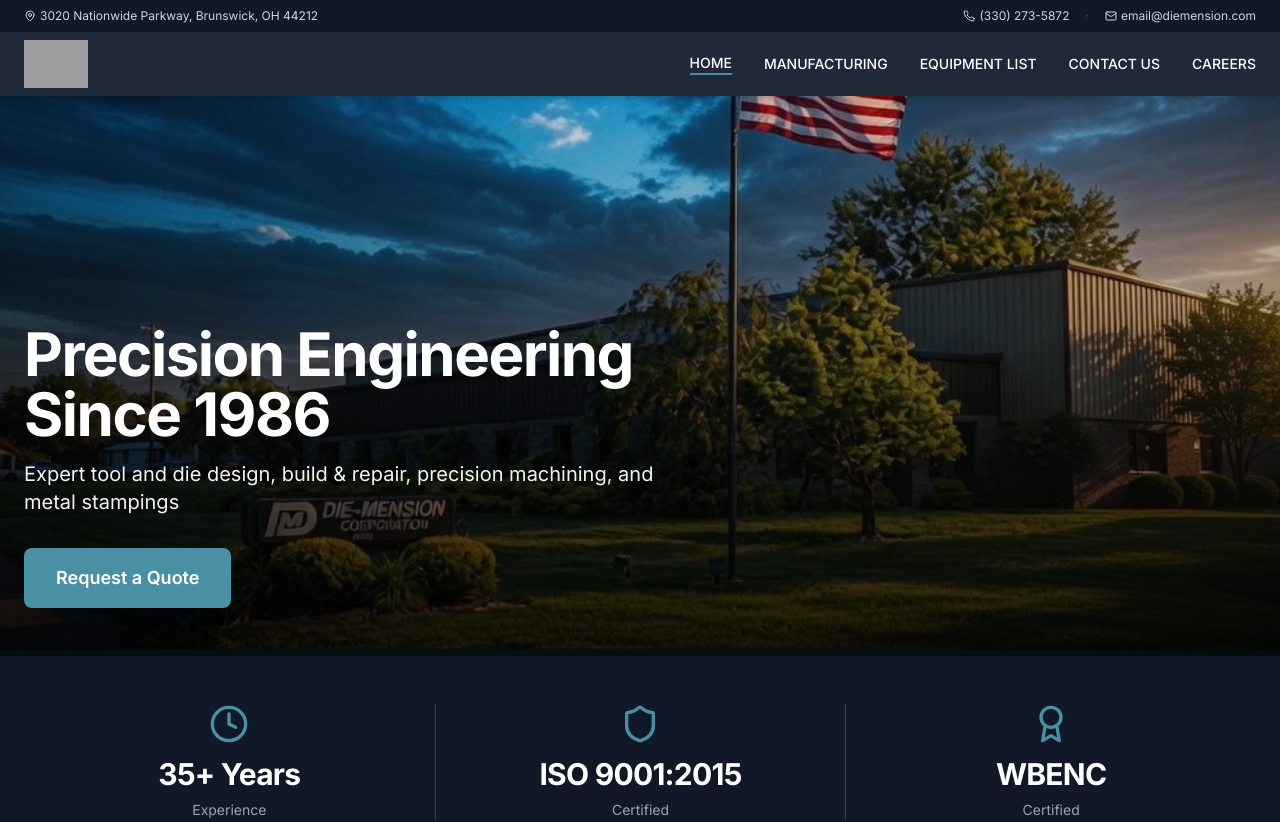
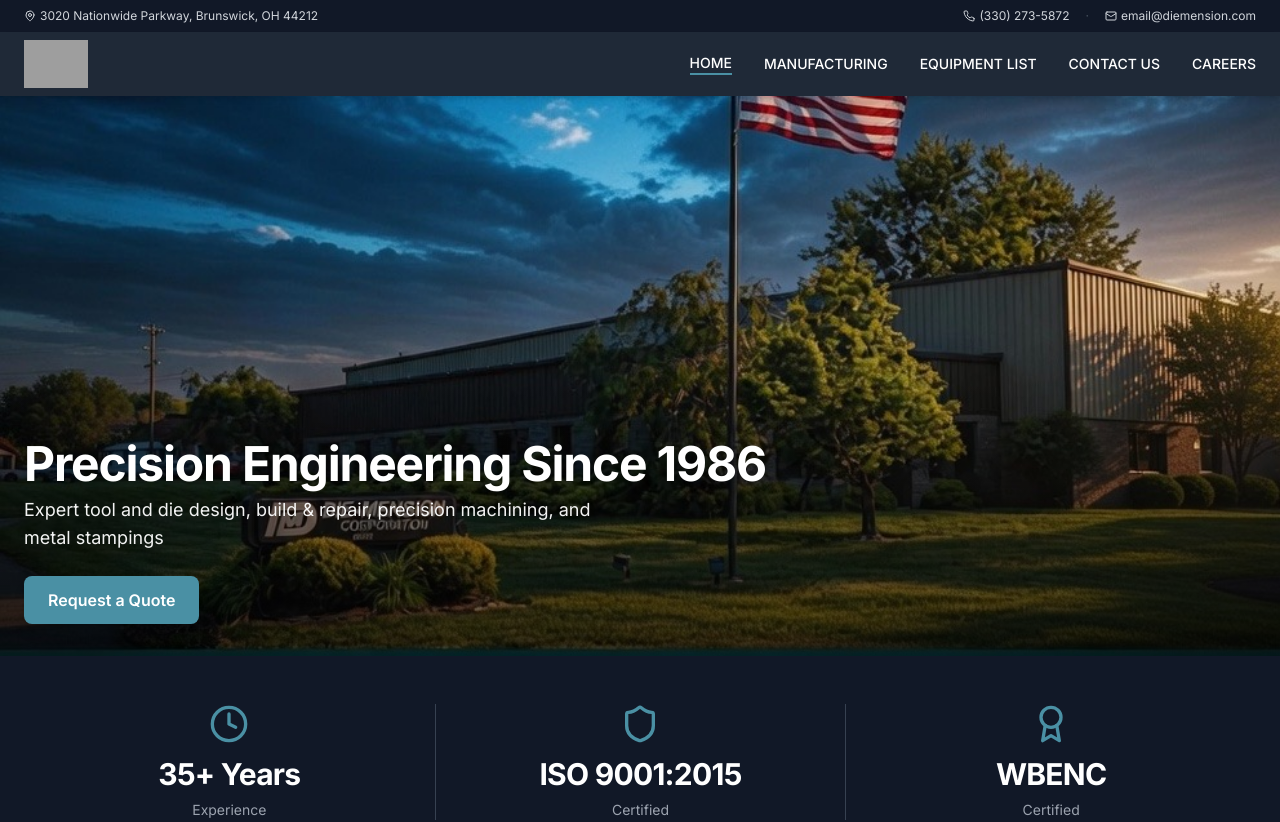
Before and after one commit to Karen-Diemension/Die-mension-website, a React (Vite) app: page / in a window 1280 px wide. Shown: the top 822 px of the page. Built offline with nearby package versions, Linux system fonts and the light colour scheme; grey boxes are pictures that could not be loaded.

Commit message:
Updated Home.tsx

```diff
--- a/src/pages/Home.tsx
+++ b/src/pages/Home.tsx
@@ -24,15 +24,15 @@ export default function Home() {
           alt="Die-Mension Corporation Headquarters"
           className="absolute inset-0 w-full h-full object-cover"
         />
-        <div className="absolute inset-0 bg-gradient-to-t from-black/80 via-black/30 to-transparent"></div>
-        <div className="relative z-10 w-full max-w-7xl mx-auto px-6 pb-12">
-          <h1 className="text-white text-5xl md:text-6xl font-bold mb-4 max-w-3xl">
+        <div className="absolute inset-0 bg-gradient-to-t from-black/60 via-transparent to-transparent"></div>
+        <div className="relative z-10 w-full max-w-7xl mx-auto px-6 pb-8">
+          <h1 className="text-white text-4xl md:text-5xl font-bold mb-2 drop-shadow-lg">
             Precision Engineering Since 1986
           </h1>
-          <p className="text-white/95 text-xl mb-8 max-w-2xl">
+          <p className="text-white/95 text-lg mb-6 drop-shadow-lg max-w-xl">
             Expert tool and die design, build & repair, precision machining, and metal stampings
           </p>
-          <button className="bg-[#4a90a4] hover:bg-[#3d7a8b] text-white px-8 py-4 rounded-lg text-lg font-semibold transition-colors shadow-lg">
+          <button className="bg-[#4a90a4] hover:bg-[#3d7a8b] text-white px-6 py-3 rounded-lg font-semibold transition-colors shadow-lg">
             Request a Quote
           </button>
         </div>
```
